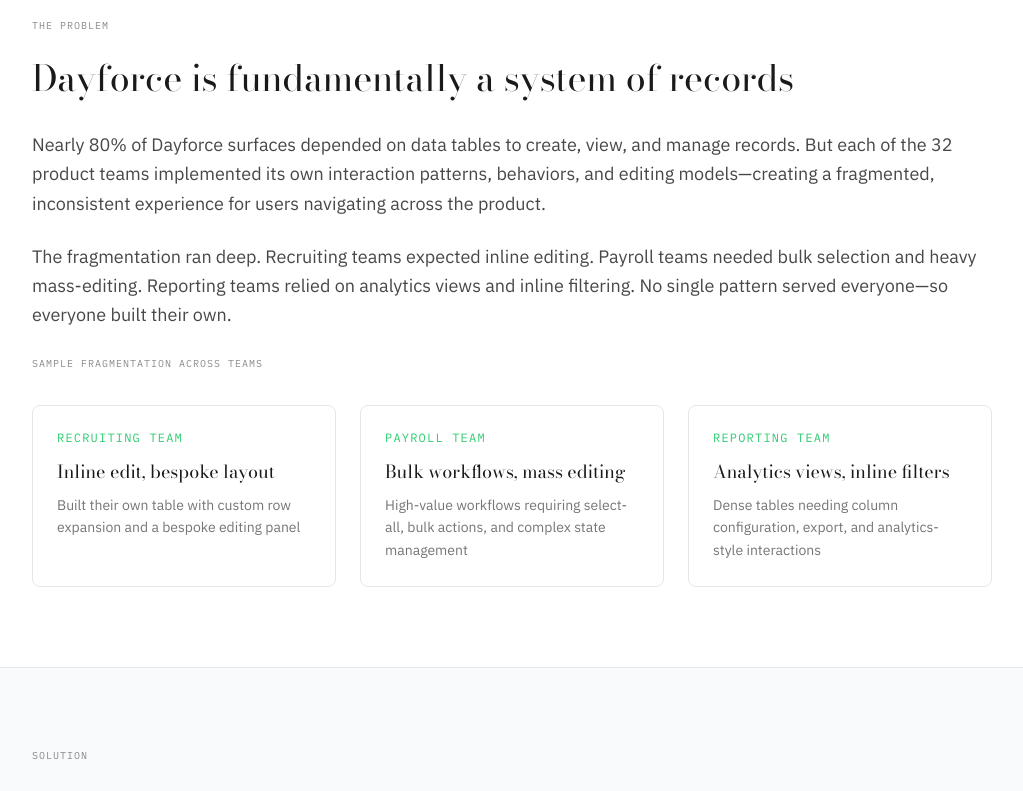
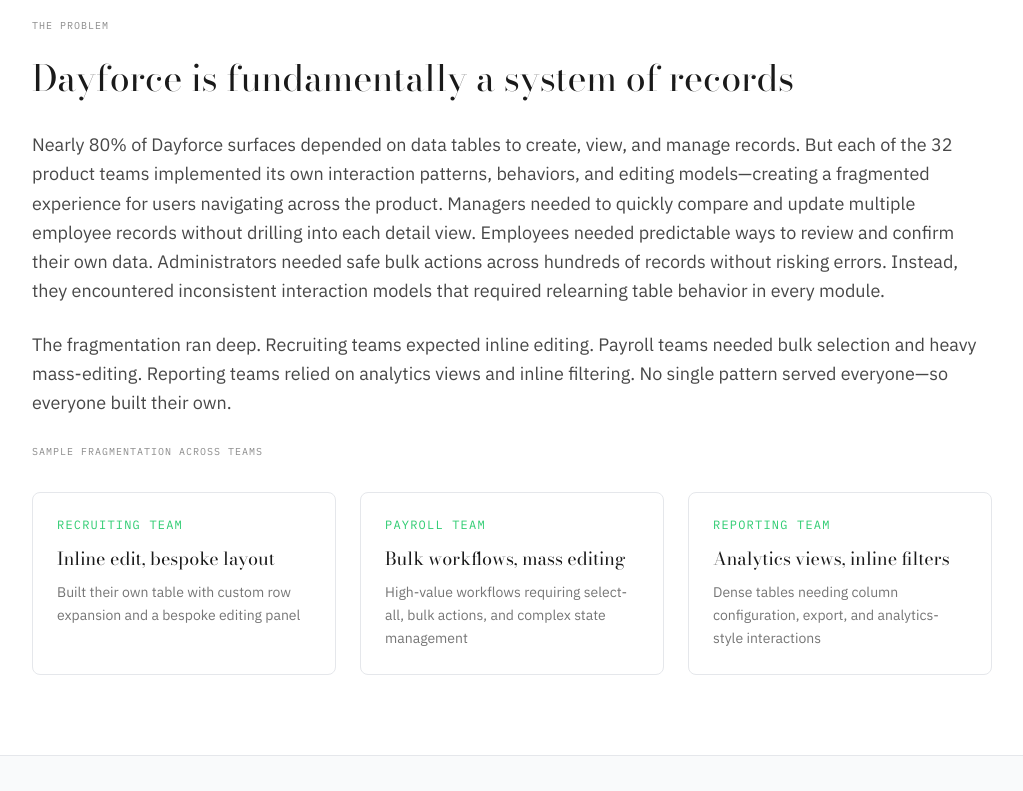
Before and after one commit to angieyoo/portfolio, a Next.js app: page /work/data-tables in a window 1280 px wide. Shown: the part 840-1631 px from the top of the page, without its empty margins (128-1151 px from the left). Built offline with nearby package versions, Linux system fonts and the light colour scheme.

Commit message:
Refactor text for clarity and consistency in page.tsx

```diff
--- a/app/work/data-tables/page.tsx
+++ b/app/work/data-tables/page.tsx
@@ -180,7 +180,14 @@
           <div className="text-[10px] tracking-widest uppercase font-mono opacity-50 mb-6">The Problem</div>
           <h2 className="font-display text-4xl mb-8">Dayforce is fundamentally a system of records</h2>
           <p className="text-lg opacity-80 leading-relaxed mb-6">
-            Nearly 80% of Dayforce surfaces depended on data tables to create, view, and manage records. But each of the 32 product teams implemented its own interaction patterns, behaviors, and editing models—creating a fragmented, inconsistent experience for users navigating across the product.
+            Nearly 80% of Dayforce surfaces depended on data tables to create, view, and manage records.
+But each of the 32 product teams implemented its own interaction patterns, behaviors, and editing models—creating a fragmented experience for users navigating across the product.
+
+Managers needed to quickly compare and update multiple employee records without drilling into each detail view.
+Employees needed predictable ways to review and confirm their own data.
+Administrators needed safe bulk actions across hundreds of records without risking errors.
+
+Instead, they encountered inconsistent interaction models that required relearning table behavior in every module.
           </p>
           <p className="text-lg opacity-80 leading-relaxed">
             The fragmentation ran deep. Recruiting teams expected inline editing. Payroll teams needed bulk selection and heavy mass-editing. Reporting teams relied on analytics views and inline filtering. No single pattern served everyone—so everyone built their own.
@@ -285,7 +292,7 @@
                 <br />
 
                 <img src="/images/actions-secondary-row.png" alt="Data Tables — Secondary Row Action"/>
-                 <div className="text-sm opacity-80 font-medium mb-3 text-caption font-mono">Row actions that are feature specific. Limit to 2 max. (ie. Hire, Decline) </div>
+                 <div className="text-sm opacity-80 font-medium mb-3 text-caption font-mono">Row actions that are feature specific. (ie. Hire, Decline) </div>
                 <br />
 
                 <img src="/images/actions-bulk.png" alt="Data Tables — Bulk"/>
@@ -297,7 +304,7 @@
             <div className="bg-white p-8 rounded-lg border border-gray-200">
               <div className="text-sm font-medium mb-3 text-accent font-mono">06 Fully Responsive</div>
               <div className="font-display text-xl mb-4">Works across responsive screen sizes</div>
-              <div className="text-sm opacity-80 leading-relaxed mb-4">blah</div>
+              <div className="text-sm opacity-80 leading-relaxed mb-4">Table templates scale down to smaller widths with column prioritization, horizontal scroll guardrails, and responsive action placement.</div>
               <img src="/images/table-responsive.png" alt="Data Tables — Responsiveness"/>
            </div>
 
```
